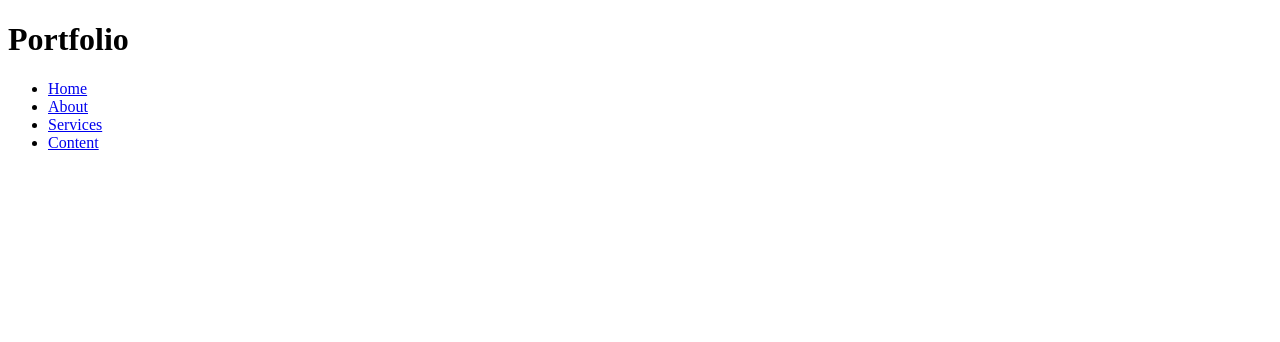
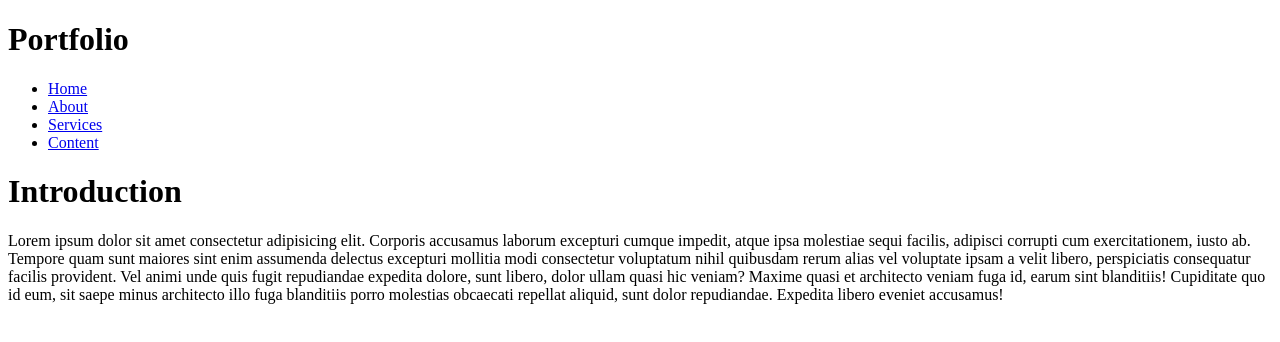
Before and after one commit to cinopepito/porfolio2, a plain HTML site: page index.html in a window 1280 px wide. Drawn offline with Linux system fonts and the light colour scheme.

Commit message:
main has been added

```diff
--- a/index.html
+++ b/index.html
@@ -19,5 +19,10 @@
         </nav>
     </header>
 
+    <main>
+        <h1>Introduction</h1>
+        <p>Lorem ipsum dolor sit amet consectetur adipisicing elit. Corporis accusamus laborum excepturi cumque impedit, atque ipsa molestiae sequi facilis, adipisci corrupti cum exercitationem, iusto ab. Tempore quam sunt maiores sint enim assumenda delectus excepturi mollitia modi consectetur voluptatum nihil quibusdam rerum alias vel voluptate ipsam a velit libero, perspiciatis consequatur facilis provident. Vel animi unde quis fugit repudiandae expedita dolore, sunt libero, dolor ullam quasi hic veniam? Maxime quasi et architecto veniam fuga id, earum sint blanditiis! Cupiditate quo id eum, sit saepe minus architecto illo fuga blanditiis porro molestias obcaecati repellat aliquid, sunt dolor repudiandae. Expedita libero eveniet accusamus!</p>
+    </main>
+
 </body>
 </html>
```
